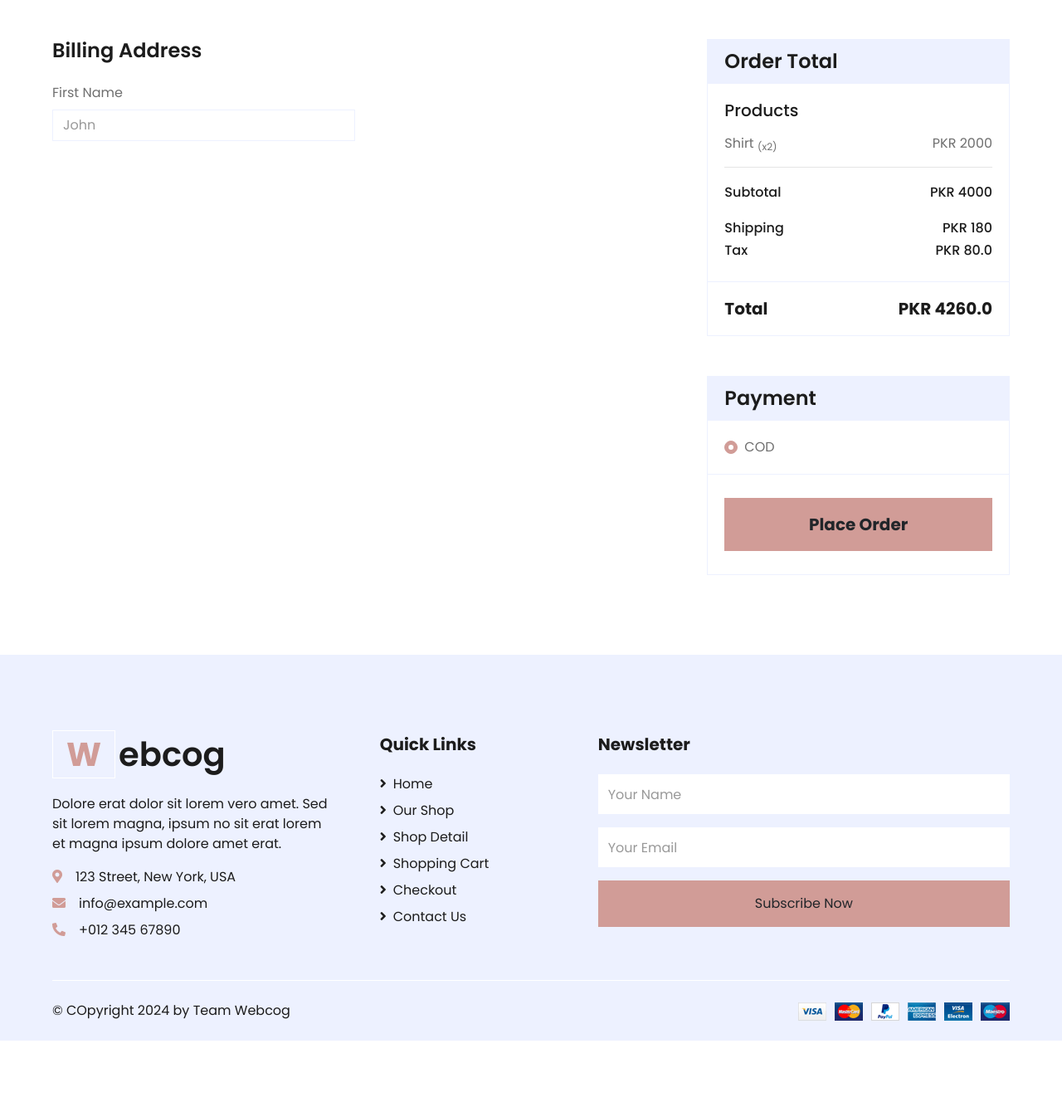
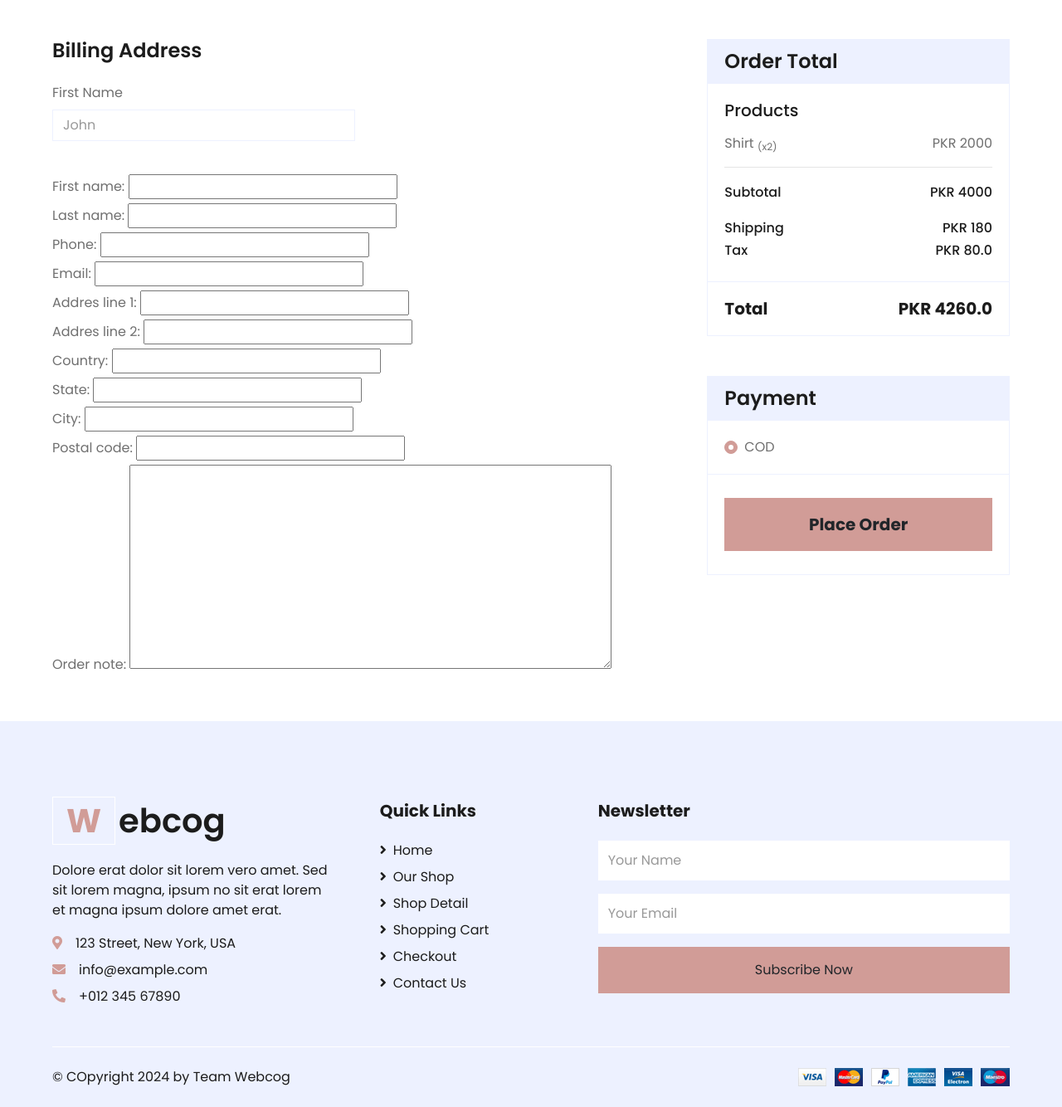
Before and after one commit to webcog/ecom-batch8.0, a Django app: page /orders/checkout/ in a window 1280 px wide. Shown: the part 623-1957 px from the top of the page at 83% size. Before the commit the page ends 1877 px from the top, so only its background shows below. Run offline with Django 5.2, Linux system fonts and the light colour scheme; a user stored in the database is signed in; data comes from the database, SQL or seed files in the repository; both versions use the stored data as it was after the commit; some libraries are stand-ins or nearby versions.

Commit message:
26-03-2024

```diff
--- a/orders/models.py
+++ b/orders/models.py
@@ -34,7 +34,7 @@ class Order(models.Model):
     status = models.CharField(max_length=50, choices=STATUS, default="New")
 
     def __str__(self):
-        return self.order_number
+        return self.first_name
 
 
 class OrderProduct(models.Model):
--- a/orders/views.py
+++ b/orders/views.py
@@ -1,4 +1,4 @@
-from django.shortcuts import render
+from django.shortcuts import render, redirect
 from django.contrib.auth.decorators import login_required
 from orders.models import Order, OrderProduct
 from cart.models import Cart, CartItems
@@ -25,8 +25,22 @@ def checkout(request):
             order.tax = tax
             order.shipping_charges = shipping
             order.save()
+            for item in cart_items:
+                order_product = OrderProduct.objects.create(
+                    order=order,
+                    user=request.user,
+                    product=item.product,
+                    product_price=item.product.price,
+                    quantity=item.quantity,
+                    ordered=False
 
+                    )
+            cart.is_paid = True
+            cart.save()
+            return redirect('index')
 
+    else:
+        form = OrderForm()
 
 
 
@@ -37,5 +51,6 @@ def checkout(request):
         'shipping':shipping,
         'total':total,
         'tax':tax,
+        'form':form,
     }
     return render(request, 'orders/checkout.html', context)
--- a/templates/orders/checkout.html
+++ b/templates/orders/checkout.html
@@ -32,6 +32,8 @@
                         </div>
                     </div>
                 </div>
+
+                {{form}}
 
             </div>
             <div class="col-lg-4">
@@ -87,7 +89,7 @@
                         </div>
                     </div>
                     <div class="card-footer border-secondary bg-transparent">
-                        <button class="btn btn-lg btn-block btn-primary font-weight-bold my-3 py-3">Place Order</button>
+                        <button type="submit" class="btn btn-lg btn-block btn-primary font-weight-bold my-3 py-3">Place Order</button>
                     </div>
                 </div>
             </div>
```
Also changed, not shown: db.sqlite3.
